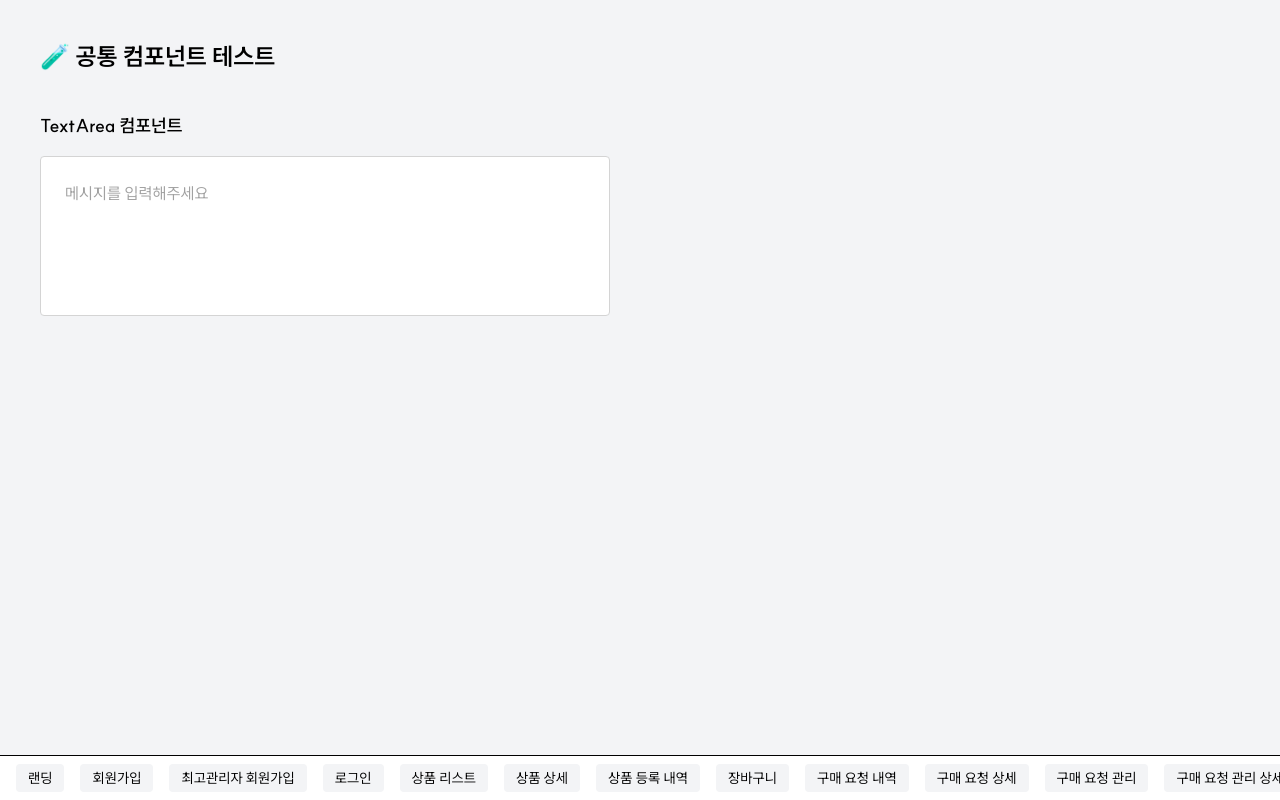
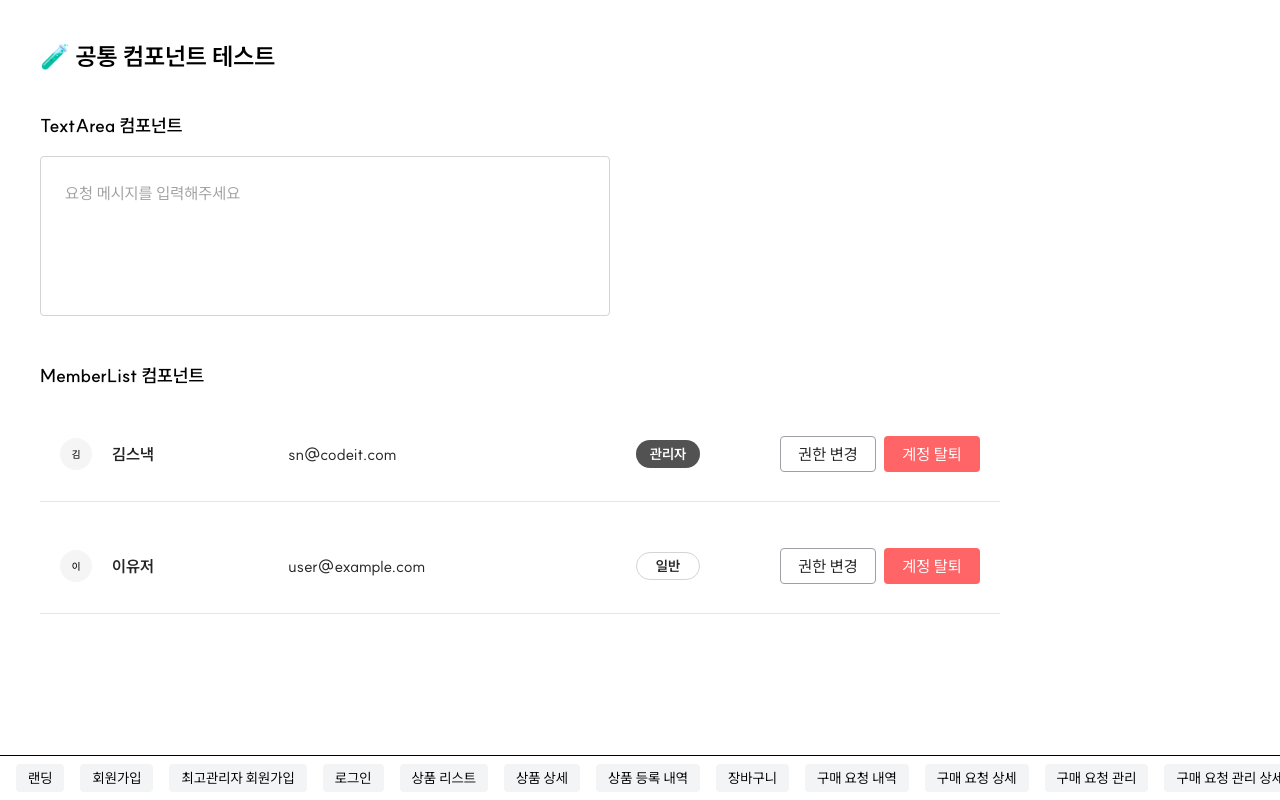
Before and after one commit to xdnjs7/6-Snack-FE-release, a Next.js app: page /components-preview in a window 1280 px wide. Built offline with nearby package versions, Linux system fonts and the light colour scheme.

Commit message:
feat:memberlist 컴포넌트 추가

```diff
--- a/src/app/(preview)/components-preview/page.tsx
+++ b/src/app/(preview)/components-preview/page.tsx
@@ -1,17 +1,38 @@
+"use client";
+
 // 작업 완료시 삭제 필수!!
 // 해당 페이지에 본인이 작업한 공통 컴포넌트 넣어서 테스트하면 좋을거같아요!
 
-"use client";
-
 import { useState } from "react";
 import TextArea from "@/components/common/TextArea";
+import MemberList from "@/components/common/MemberList";
+import { TMemberItem } from "@/types/meberList.types";
 
-export default function ComponentsTestPage() {
+export default function ComponentsPreviewPage() {
   const [requestMessage, setRequestMessage] = useState("");
   const [adminMessage, setAdminMessage] = useState("");
 
+  const [members, setMembers] = useState<TMemberItem[]>([
+    {
+      id: "1",
+      name: "김스낵",
+      email: "sn@codeit.com",
+      role: "ADMIN",
+    },
+    {
+      id: "2",
+      name: "이유저",
+      email: "user@example.com",
+      role: "USER",
+    },
+  ]);
+
+  const handleDeleteUser = (id: string) => {
+    setMembers((prev) => prev.filter((member) => member.id !== id));
+  };
+
   return (
-    <div className="p-10 space-y-10 bg-gray-100 min-h-screen">
+    <div className="p-10 space-y-10 bg-white min-h-screen">
       <h1 className="text-2xl font-bold">🧪 공통 컴포넌트 테스트</h1>
 
       <div className="space-y-4">
@@ -19,8 +40,15 @@ export default function ComponentsTestPage() {
         <TextArea
           value={requestMessage}
           onChange={(e) => setRequestMessage(e.target.value)}
-          placeholder="메시지를 입력해주세요"
+          placeholder="요청 메시지를 입력해주세요"
         />
+      </div>
+
+      <div className="space-y-4">
+        <h2 className="text-lg font-semibold">MemberList 컴포넌트</h2>
+        {members.map((member) => (
+          <MemberList key={member.id} {...member} onDeleteUser={handleDeleteUser} />
+        ))}
       </div>
     </div>
   );
--- /dev/null
+++ b/src/components/common/MemberList.tsx
@@ -0,0 +1,63 @@
+import { TMemberItem } from "@/types/meberList.types";
+
+type MemberListProps = TMemberItem & {
+  onDeleteUser?: (id: string) => void;
+  onChangeRole?: (id: string, currentRole: TMemberItem["role"]) => void;
+};
+
+const MemberList = ({ id, name, email, role, onDeleteUser, onChangeRole }: MemberListProps) => {
+  const isSuperAdmin = role === "SUPER_ADMIN";
+
+  return (
+    <div className="w-[960px] h-24 px-5 border-b border-neutral-200 inline-flex justify-start items-center gap-20">
+      {/* 프로필 + 이름 */}
+      <div className="flex justify-start items-center gap-5">
+        <div className="w-8 h-8 relative bg-neutral-100 rounded-full overflow-hidden">
+          <div className="absolute left-1/2 top-1/2 -translate-x-1/2 -translate-y-1/2 text-black text-[10px] font-medium">
+            {name.slice(0, 1).toUpperCase()}
+          </div>
+        </div>
+        <div className="w-24 inline-flex flex-col justify-center items-start">
+          <div className="text-neutral-800 text-base font-bold">{name}</div>
+        </div>
+      </div>
+
+      {/* 이메일 */}
+      <div className="flex-1 text-neutral-800 text-base">{email}</div>
+
+      {/* 역할 뱃지 */}
+      <div
+        className={`w-16 h-7 px-2 py-1.5 rounded-full flex justify-center items-center ${
+          role === "USER" ? "bg-white border border-neutral-300" : "bg-neutral-600"
+        }`}
+      >
+        <div className={`text-sm font-bold ${role === "USER" ? "text-zinc-800" : "text-white"}`}>
+          {role === "SUPER_ADMIN" ? "최고관리자" : role === "ADMIN" ? "관리자" : "일반"}
+        </div>
+      </div>
+
+      {/* 액션 버튼 */}
+      <div className="flex gap-2">
+        {/* 권한 변경 버튼 (최고관리자는 제외) */}
+        {!isSuperAdmin && (
+          <div
+            className="w-24 px-5 py-2.5 bg-white rounded-sm outline outline-1 outline-offset-[-1px] outline-zinc-400 flex justify-center items-center cursor-pointer"
+            onClick={() => onChangeRole?.(id, role)}
+          >
+            <div className="text-center text-zinc-800 text-base whitespace-nowrap leading-none">권한 변경</div>
+          </div>
+        )}
+
+        {/* 계정 탈퇴 버튼 */}
+        <div
+          className="w-24 px-5 py-2.5 bg-red-400 flex justify-center items-center rounded-sm cursor-pointer"
+          onClick={() => onDeleteUser?.(id)}
+        >
+          <div className="text-white text-base whitespace-nowrap leading-none">계정 탈퇴</div>
+        </div>
+      </div>
+    </div>
+  );
+};
+
+export default MemberList;
```
Also changed, not shown: src/types/meberList.types.ts (added, +10 -0 lines).
